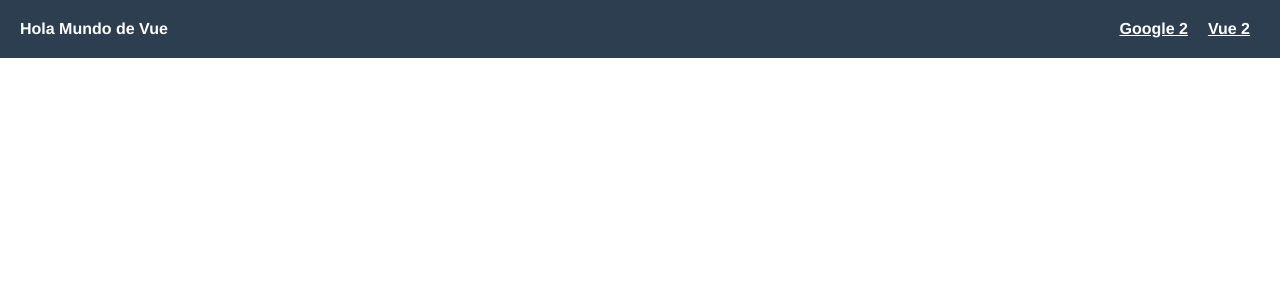
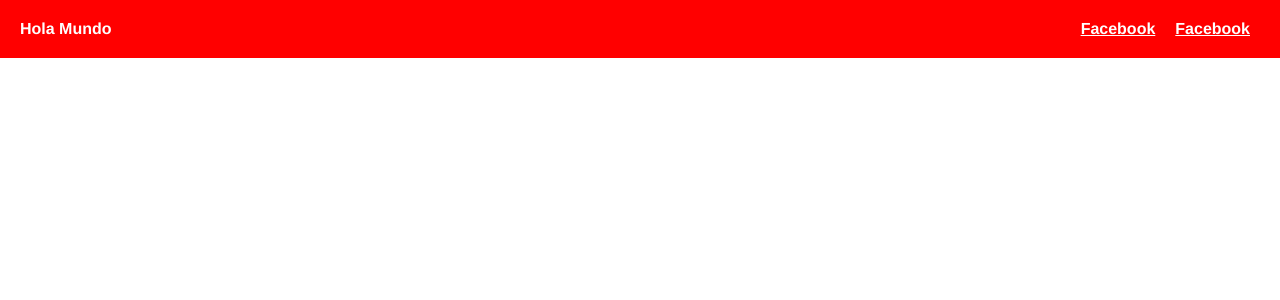
Before and after one commit to jnavarrovera/curso-vue-01-pruebas-vue, a Vue app: page / in a window 1280 px wide. Shown: the top 300 px of the page. Built offline with nearby package versions, Linux system fonts and the light colour scheme.

Commit message:
Añadimos color como prop

```diff
--- a/src/App.vue
+++ b/src/App.vue
@@ -1,9 +1,10 @@
 <template>
   <NavBar
-    title="Hola Mundo de Vue"
+    title="Hola Mundo"
+    :color="'red'"
     :links="[
-      { label: 'Google 2', link: 'http://www.google.es' },
-      { label: 'Vue 2', link: 'https://vuejs.org' },
+      { label: 'Facebook', link: 'https://facebook.es' },
+      { label: 'Facebook', link: 'https://facebook.es' },
     ]"
   />
   <!-- <router-view /> -->
--- a/src/components/NavBar.vue
+++ b/src/components/NavBar.vue
@@ -1,5 +1,5 @@
 <template>
-  <nav>
+  <nav :class="{'bg-red':color==='red'}">
     <div class="title">
       <h4>{{ title }}</h4>
     </div>
@@ -8,6 +8,7 @@
         v-for="link in links"
         :key="link.label"
         :href="link.link"
+
         target="_blank"
         >{{ link.label }}</a
       >
@@ -30,11 +31,14 @@ export default defineComponent({
       type: Array as PropType<Link[]>,
       default(): Link[] {
         return [
-          { label: "Google", link: "http://www.google.es" },
+          { label: "cosa", link: "http://www.google.es" },
           { label: "Vue", link: "https://vuejs.org" },
         ];
       },
     },
+    color: {
+      type: String
+    }
   },
 });
 </script>
@@ -59,4 +63,7 @@ nav a {
   color: white;
   padding: 10px;
 }
+.bg-red {
+  background-color: red;
+}
 </style>
```
